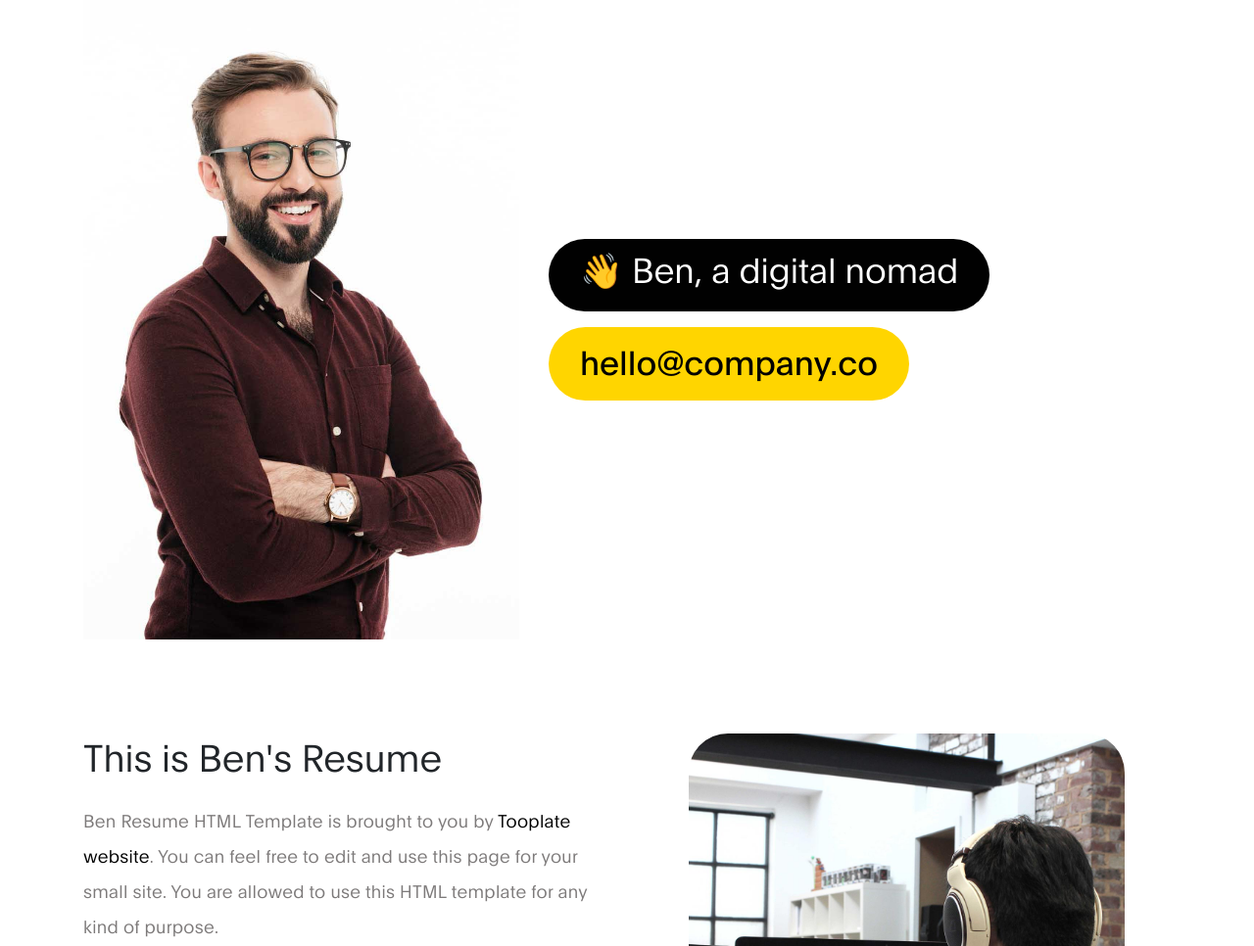
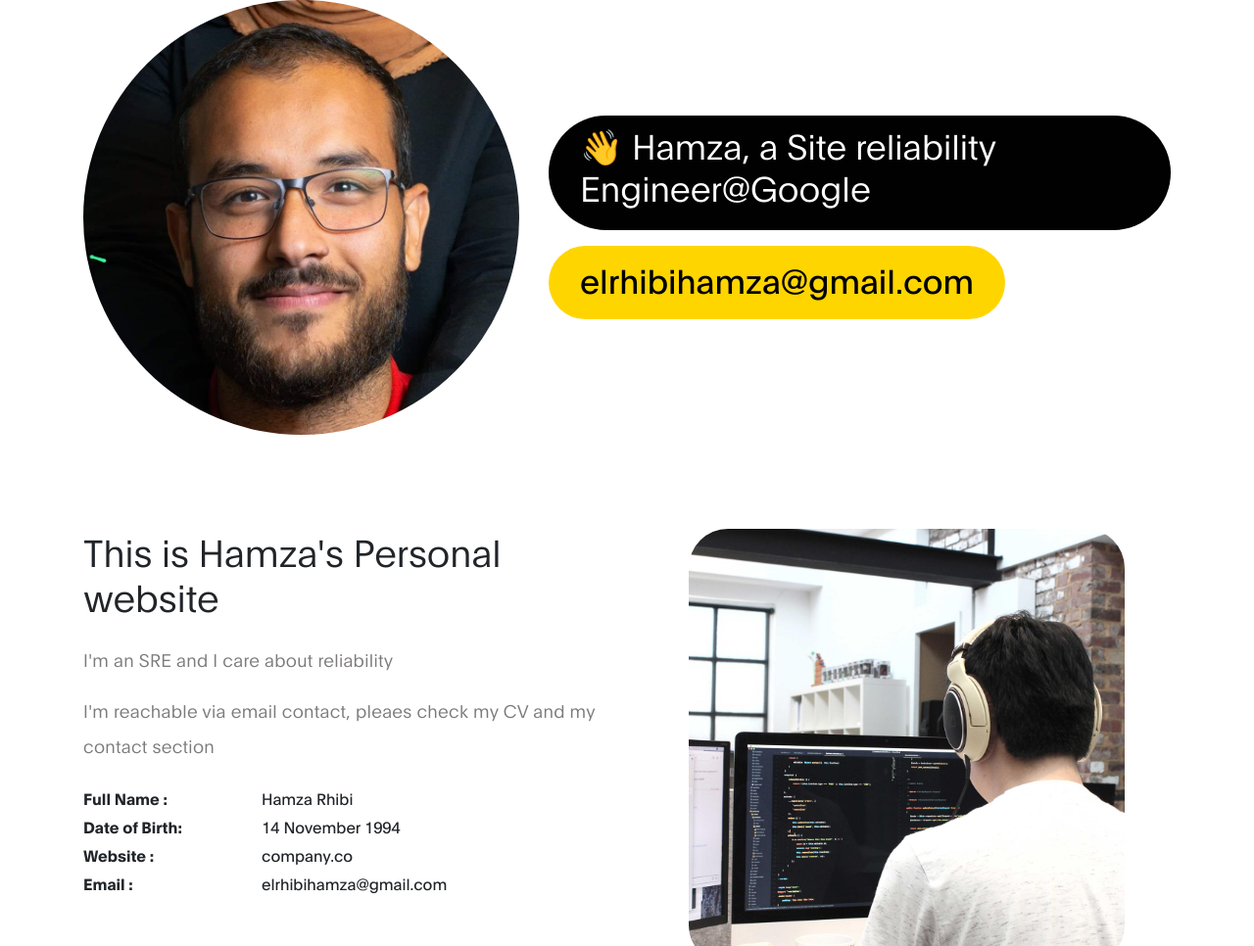
Before and after one commit to Sigm0oid/Sigm0oid.github.io, a plain HTML site: page index.html in a window 1280 px wide. Shown: the top 966 px of the page at 98% size. Drawn offline with Linux system fonts and the light colour scheme.

Commit message:
Initial personal page commit

```diff
--- a/index.html
+++ b/index.html
@@ -73,16 +73,16 @@
             <div class="row">
 
                   <div class="mx-auto col-lg-5 col-md-5 col-10">
-                      <img src="images/ben.jpg" class="img-fluid" alt="Ben Resume HTML Template">
+                      <img src="images/HamzaRhibi.jpeg" class="img-fluid" style="border-radius: 50%;" alt="Hamza Resume HTML Template">
                   </div>
 
                    <div class="d-flex flex-column justify-content-center align-items-center col-lg-7 col-md-7 col-12">
                         <div class="hero-text">
 
-                            <h1 class="hero-title">👋 Ben, a digital nomad</h1>
+                            <h1 class="hero-title">👋 Hamza, a Site reliability Engineer@Google</h1>
 
                             <a href="#" class="email-link">
-                                hello@company.co
+                                elrhibihamza@gmail.com
                             </a>
 
                         </div>
@@ -98,11 +98,11 @@
             <div class="row">
 
                 <div class="col-lg-6 col-md-6 col-12">
-                    <h3 class="mb-4">This is Ben's Resume</h3>
+                    <h3 class="mb-4">This is Hamza's Personal website</h3>
 
-                    <p>Ben Resume HTML Template is brought to you by <a rel="nofollow" href="https://www.tooplate.com" target="_parent">Tooplate website</a>. You can feel free to edit and use this page for your small site. You are allowed to use this HTML template for any kind of purpose.</p>
+                    <p>I'm an SRE and I care about reliability</p>
 
-                    <p>However, please do not re-distribute the downloadable template ZIP file on any template collection website. This is strongly prohibited. Please contact Tooplate for more information.</p>
+                    <p>I'm reachable via email contact, pleaes check my CV and my contact section</p>
 
                     <ul class="mt-4 mb-5 mb-lg-0 profile-list list-unstyled">
                         <li><strong>Full Name :</strong> Hamza Rhibi </li>
```
Also changed, not shown: images/HamzaRhibi.jpeg (added).
